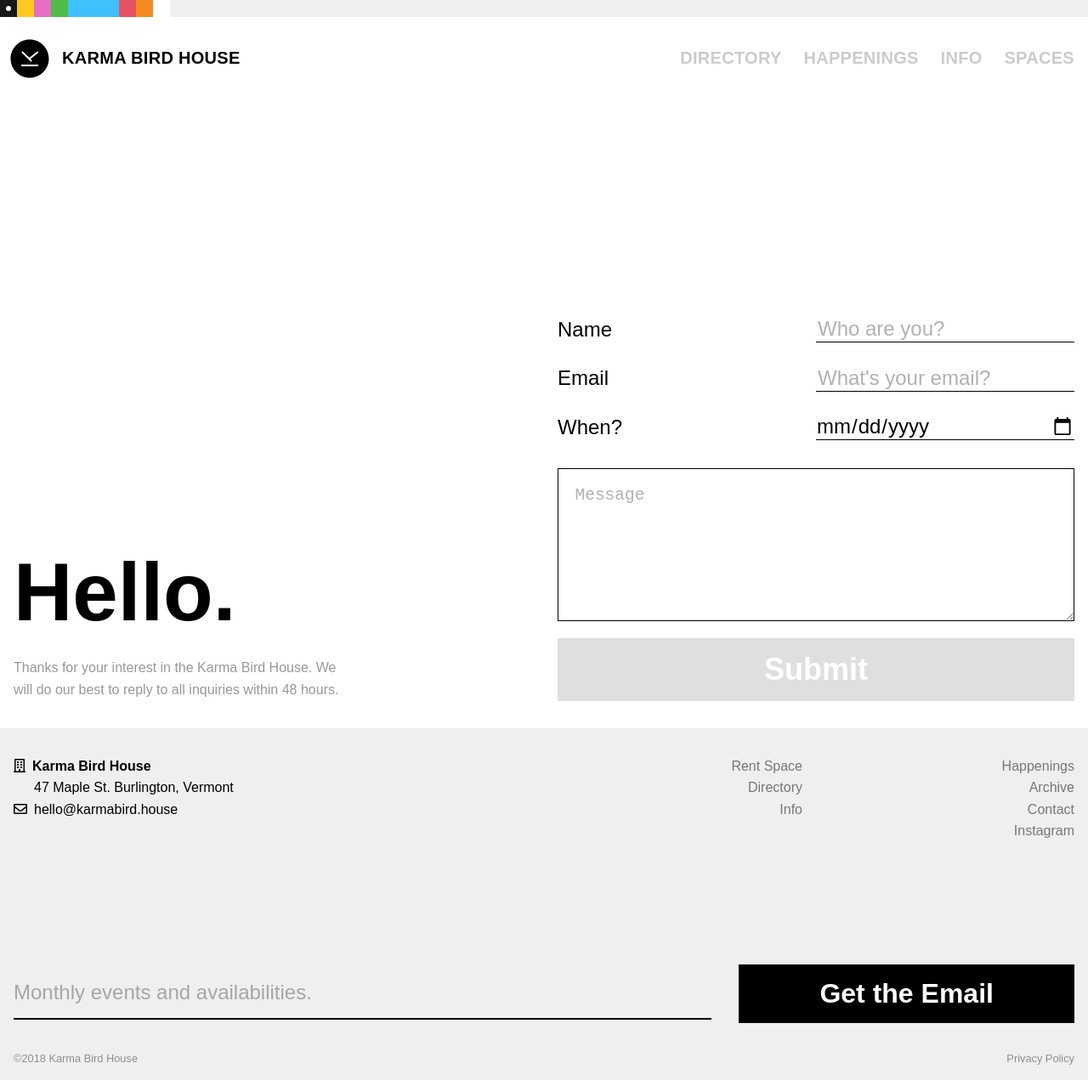
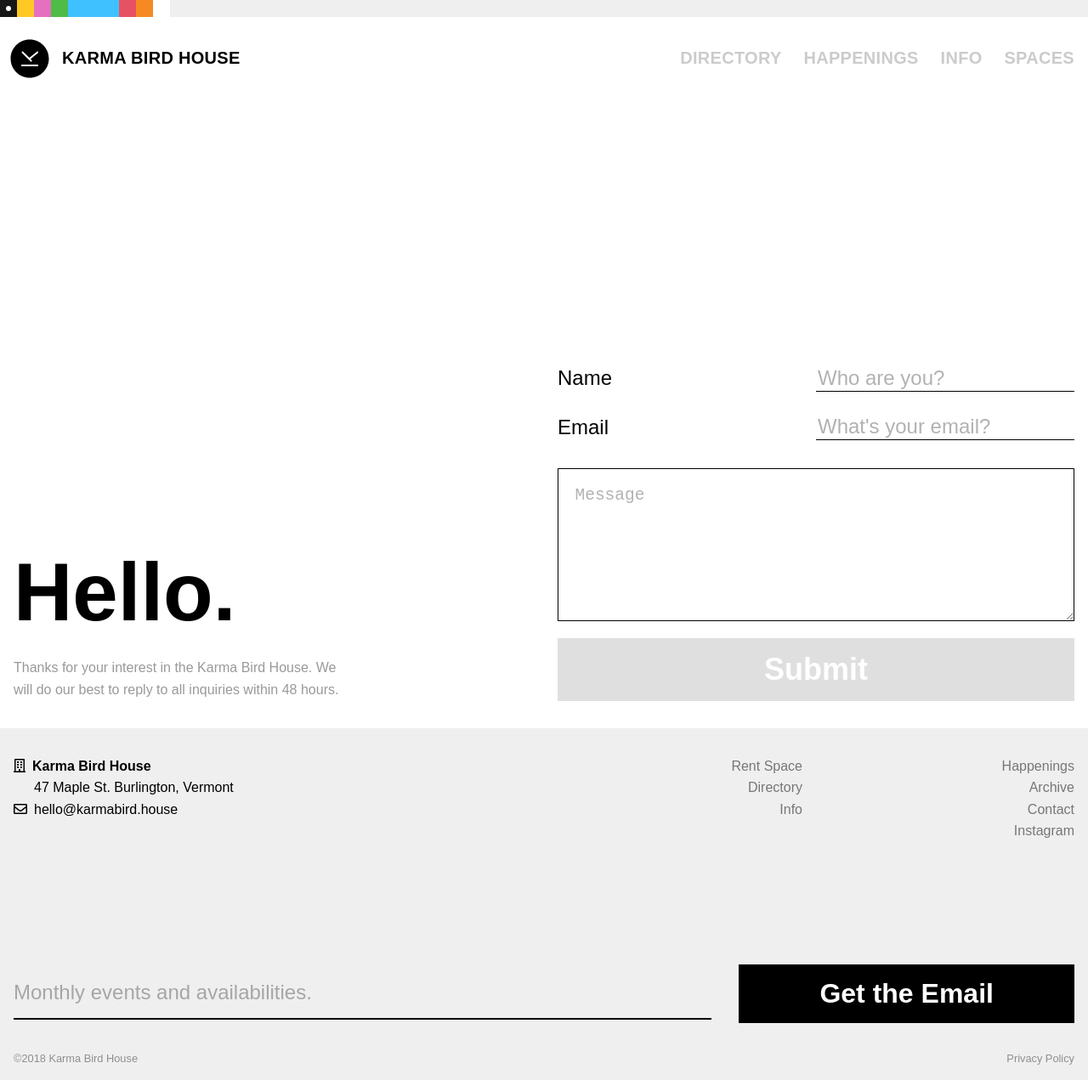
Before and after one commit to cr-norris/karma-bird-house, a Jekyll site: the page built from _pages/contact.html, in a window 1280 px wide. Shown: the whole page at 85% size. Built offline with Jekyll 4.4.1, drawn with Linux system fonts in a browser that asks for light colours; nearby versions of some CDN libraries; some web fonts are replaced; a script that is not in the unit is left out.

Commit message:
Form Fix

```diff
--- a/_includes/form-contact.html
+++ b/_includes/form-contact.html
@@ -9,10 +9,6 @@
             <input required type="email" name="email" placeholder="What's your email?">
         </div>
         <div class="row between-xs">
-            <label>When?</label>
-            <input required type="date" name="date" placeholder="When?">
-        </div>
-        <div class="row between-xs">
             <textarea required placeholder="Message" type="text" name="message"></textarea>
         </div>
         <button class="button" type="submit">Submit</button>
--- a/_includes/recent.html
+++ b/_includes/recent.html
@@ -8,7 +8,7 @@
     <div class="med-card-what">
         <div class="med-card-title">{{ item.title }}</div>
         <ul class="meta">
-            <li>{{ item.date | date: '%B %d, %Y' }}</li>
+            <li>{{ item.start-date | date: '%B %d, %Y' }}</li>
         </ul>
     </div>
     </a>
--- a/_includes/upcoming.html
+++ b/_includes/upcoming.html
@@ -8,7 +8,7 @@
         <div class="large-card-what">
         <ul class="meta">
             <li>{{ item.location }}</li>
-            <li>{{ item.date | date: '%B %d, %Y' }}</li>
+            <li>{{ item.start-date | date: '%B %d, %Y' }}</li>
         </ul>
         <div class="large-card-title">{{ item.title }}</div>
 
```
